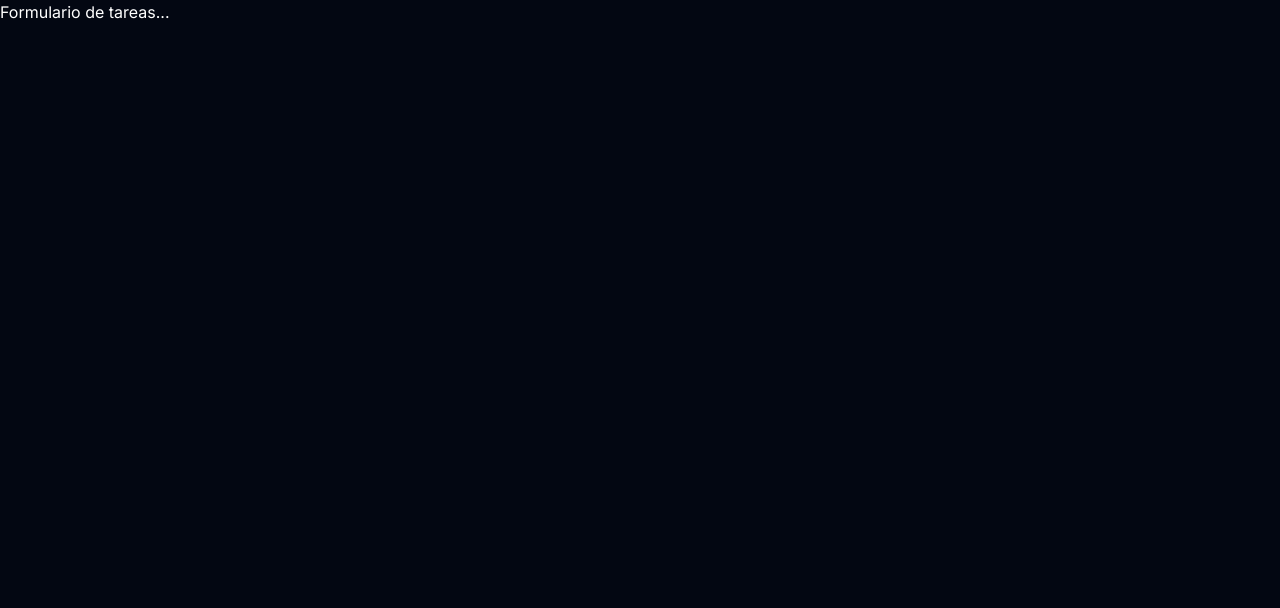
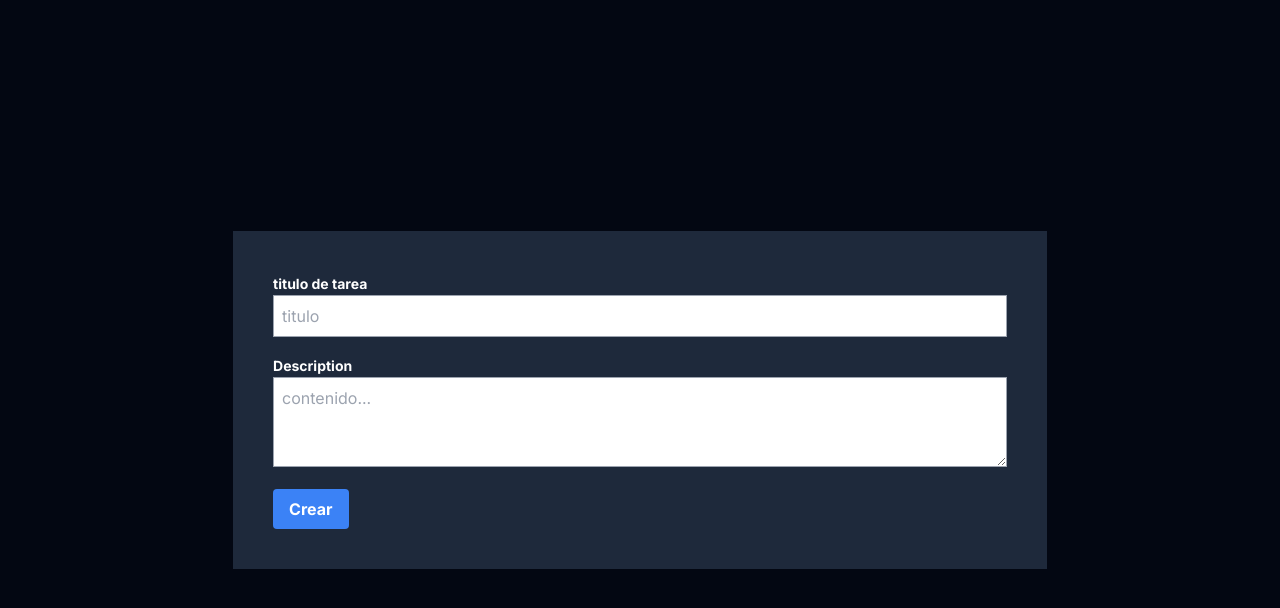
Before and after one commit to patxiarana/Nexts-second-proyect, a Next.js app in the folder nextjs-prisma-crud/: page /new in a window 1280 px wide. Shown: the top 608 px of the page. Built offline with nearby package versions, Linux system fonts and the light colour scheme.

Commit message:
creando form

```diff
--- /dev/null
+++ b/nextjs-prisma-crud/src/app/api/task/[id]/route.js
@@ -0,0 +1,40 @@
+import { NextResponse } from "next/server";
+import { prisma } from "@/libs/prisma";
+
+
+export async function GET(request,{params}){
+
+ const task = await prisma.task.findUnique({
+        where: {
+            id: Number(params.id)
+        }
+    })
+
+    return NextResponse.json(task)
+}
+
+export async function PUT(request,{params}){
+
+  const data = await request.json()
+ const taskupdate =  await prisma.task.update({
+    where : {
+        id : Number(params.id)
+    } ,
+    data : data
+  })
+
+    return NextResponse.json(taskupdate)
+}
+
+export async function DELETE(request,{params}){
+ try {
+    const TaskRemove =  await prisma.task.delete({
+        where: {
+            id: Number(params.id)
+        }
+    })
+    return NextResponse.json(TaskRemove)
+ } catch (error) {
+    return NextResponse.json(error.message)
+ }
+}
--- a/nextjs-prisma-crud/src/app/api/task/route.js
+++ b/nextjs-prisma-crud/src/app/api/task/route.js
@@ -1,5 +1,18 @@
 import { NextResponse } from "next/server";
+import { prisma } from "@/libs/prisma";
 
-export function GET(){
-return NextResponse.json('Creando tareas')
+export async function GET(){
+const tasks = await  prisma.task.findMany()
+return NextResponse.json(tasks)
 }
+
+export async function POST(request){
+     const {title,description} = await request.json()
+    const NewTask = await prisma.task.create({
+        data : {
+            title:title,
+            description:description
+        }
+     })
+    return NextResponse.json(NewTask)
+    }
--- a/nextjs-prisma-crud/src/app/new/page.jsx
+++ b/nextjs-prisma-crud/src/app/new/page.jsx
@@ -4,6 +4,18 @@ import React from 'react'
 
 export default function NewPage() {
   return (
-    <di>Formulario de tareas...</di>
+    <div className='h-screen flex justify-center items-center'>
+      <form className='bg-slate-800 p-10'>
+      <label htmlFor="title" className='font-bold text-sm'>titulo de tarea</label>
+        <input type="text" id='title'
+        className='border border-gray-400 p-2 mb-4 w-full'
+          placeholder='titulo' />
+          <label htmlFor="description" className='font-bold text-sm'>Description</label>
+        <textarea className='border border-gray-400 p-2 mb-4 w-full' rows="3"
+        placeholder='contenido...' id='description'></textarea>
+        <button type='submit'
+        className='bg-blue-500 hover:bg-blue-700 text-white font-bold py-2 px-4 rounded'>Crear</button>
+      </form>
+    </div>
   )
 }
--- /dev/null
+++ b/nextjs-prisma-crud/src/libs/prisma.js
@@ -0,0 +1,3 @@
+import {PrismaClient} from '@prisma/client'
+
+export const prisma = new PrismaClient()
```
Also changed, not shown: 2 other files (tests, documents, lock files or other folders).
